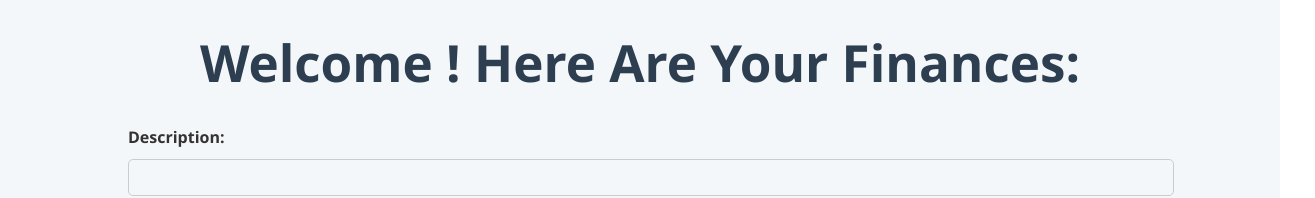
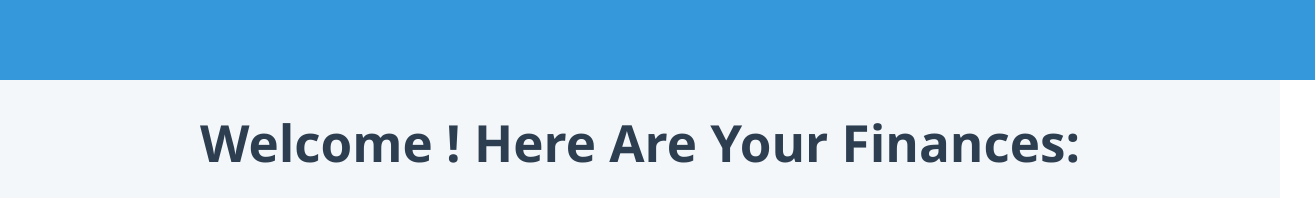
Before and after one commit to oltikamberi/SoftwareTestingProject, a React (Vite) app in the folder client/: page / in a window 1280 px wide. Shown: the top 198 px of the page, 1315 px wide, since content can reach past the window. Built offline with nearby package versions, Linux system fonts and the light colour scheme; no server answers.

Commit message:
Shtimi linqeve

```diff
--- a/client/src/App.tsx
+++ b/client/src/App.tsx
@@ -1,5 +1,5 @@
 import './App.css';
-import { BrowserRouter as Router, Routes, Route } from 'react-router-dom';
+import { BrowserRouter as Router, Routes, Route, Link } from 'react-router-dom';
 import { Dashboard } from './pages/dashboard';
 import { Auth } from './pages/auth';
 import { FinancialRecordsProvider } from './contexts/financial-record-context';
@@ -8,6 +8,7 @@ function App() {
   return (
     <Router>
       <div className="app-container">
+        <div className="navbar"></div>
         <Routes>
           <Route
             path="/"
```
